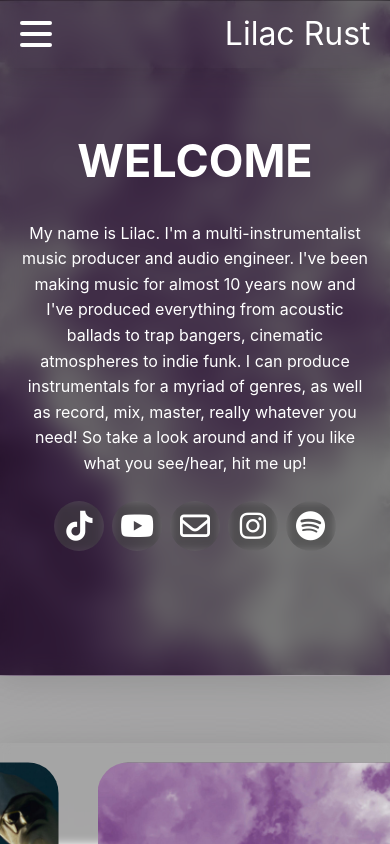
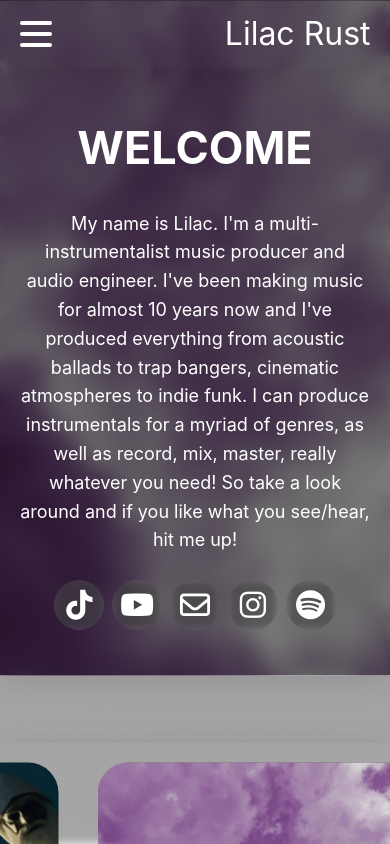
Before and after one commit to 18gdoyle/lilac-rust-recordings, a Vue app: page / in a window 390 px wide. Shown: the top 844 px of the page. Built offline with nearby package versions, Linux system fonts and the light colour scheme.

Commit message:
the styling loop begins

```diff
--- a/src/views/AboutView.vue
+++ b/src/views/AboutView.vue
@@ -107,9 +107,32 @@
   flex-direction: column;
 }
 
-@media (max-width: 825px) {
+@media only screen and (max-width: 768px) {
   .glassDiv h1 {
     font-size: large;
   }
+
+  .glassDiv {
+    background: rgba(0, 0, 0, 0);
+    box-shadow: 0 0px 0px rgba(0, 0, 0, 0);
+  }
+
+  .contactCard-img {
+    width: 80%;
+  }
+
+  .aboutDescription {
+    margin-top: 5%;
+    display: flex;
+    align-items: center;
+    justify-content: center;
+    text-align: center;
+  }
+
+  .imgAndText {
+    flex-direction: column;
+    justify-content: center;
+    align-items: center;
+  }
 }
 </style>
--- a/src/views/HomeView.vue
+++ b/src/views/HomeView.vue
@@ -4,16 +4,13 @@
       <img class="backgroundImage" src="/lilacProfile.jpg" />
       <div class="overImage">
         <div class="glassDiv bigWelcomeGlass">
-          <div style="margin-top: -8vh;">
           <h1 class="hugeWelcome">WELCOME</h1>
-            <br />
           <p class="welcomeDescription">My name is Lilac. I'm a multi-instrumentalist music producer and audio
             engineer. I've been making music for almost 10 years now and I've
             produced everything from acoustic ballads to trap bangers, cinematic atmospheres to indie funk.
             I can produce instrumentals for a myriad of genres, as well as record, mix, master, really whatever
             you need! So take a look around and if you like what you see/hear, hit me up!
           </p>
-            <br />
           <div class="iconsRow" style="display: flex;">
             <a class="socialMediaButton" href="https://www.tiktok.com/@lilac_rust" target="_blank"><i
                 class="fa-brands fa-tiktok socialMediaIcon"></i></a>
@@ -24,9 +21,8 @@
             <a class="socialMediaButton" href="https://www.instagram.com/lilac_rust_music/" target="_blank"><i
                 class="fa-brands fa-instagram socialMediaIcon"></i></a>
             <a class="socialMediaButton"
-                href="https://open.spotify.com/artist/1YT4RD3frRo0r9jVY9mBB5?si=jTH5pF9NRJKeDGDx5sNNuw"
-                target="_blank"><i class="fa-brands fa-spotify socialMediaIcon"></i></a>
-            </div>
+              href="https://open.spotify.com/artist/1YT4RD3frRo0r9jVY9mBB5?si=jTH5pF9NRJKeDGDx5sNNuw" target="_blank"><i
+                class="fa-brands fa-spotify socialMediaIcon"></i></a>
           </div>
         </div>
       </div>
@@ -106,8 +102,7 @@
         <hr />
         <br />
         <div class="linkContainer">
-          <a href="/studioservices" class="mobileButtonLink"
-            style="font-size: large; width: fit-content;">
+          <a href="/studioservices" class="mobileButtonLink" style="font-size: large; width: fit-content;">
             Studio Services Info Page
             <i class="fa-solid fa-caret-right"></i>
           </a>
@@ -132,8 +127,7 @@
         <hr />
         <br />
         <div class="linkContainer">
-          <a href="/pastprojects" class="mobileButtonLink"
-            style="font-size: large; width: fit-content;">
+          <a href="/pastprojects" class="mobileButtonLink" style="font-size: large; width: fit-content;">
             Past Projects
             <i class="fa-solid fa-caret-right"></i>
           </a>
@@ -193,6 +187,7 @@ export default {
   border-radius: 0;
   backdrop-filter: blur(10px) !important;
   flex-direction: column;
+  justify-content: space-evenly;
 }
 
 .bigWelcomeContainer {
@@ -314,20 +309,26 @@ export default {
     font-size: 200%;
     margin: auto;
   }
+
   .socialMediaButton {
     max-height: 50px;
     max-width: 50px;
   }
+
   .welcomeDescription {
-    font-size: medium;
+    font-size: large;
   }
+
   .bigWelcomeGlass {
     padding: 5% !important;
     background: rgba(0, 0, 0, 0.5) !important;
+    justify-content: space-evenly;
   }
+
   .hugeWelcome {
     font-size: 300%;
   }
+
   .mobileButtonLink {
     padding: 5%;
     gap: 2vw;
--- a/src/views/PastProjectsView.vue
+++ b/src/views/PastProjectsView.vue
@@ -159,11 +159,17 @@ import PastProject from '@/components/PastProject.vue';
 
     .pageDescription {
         font-size: medium;
-        margin-bottom: 5%;
+        margin-bottom: 10%;
     }
 
     .pageTitle {
         padding: 5%;
+        font-size: 10vw;
+    }
+
+    .pageSubtitle {
+        padding-top: 5%;
+        font-size: 6vw;
     }
 
     .spotifyIframe {
--- a/src/views/StudioServicesView.vue
+++ b/src/views/StudioServicesView.vue
@@ -93,6 +93,7 @@
                 <img src="/mixingBoard.jpg" width="100%" style="border-radius: 15px; margin: 2%;">
             </div>
         </div>
+        <br />
     </div>
 </template>
 
@@ -176,5 +177,9 @@
         flex-direction: column;
         gap: 2vh;
     }
+
+    .pageTitle {
+        font-size: 10vw;
+    }
 }
 </style>
--- a/src/views/WebDesignView.vue
+++ b/src/views/WebDesignView.vue
@@ -7,18 +7,13 @@
                 If you've been making and releasing music for as long as I have, then you understand the importance of
                 having your own website. A centralized location where listeners can find new music, learn about
                 upcoming gigs, and buy merch. If you're ready to take the next step with your music career, creating a
-                professional website is a great place to start. If this sounds like something you're ready to do, hit me up.
+                professional website is a great place to start. If this sounds like something you're ready to do, hit me
+                up.
             </p>
             <br />
             <a href="/about" class="mobileButtonLink">
                 <strong>CONTACT INFO</strong>
             </a>
-            <br />
-            <br />
-            <br />
-            <br />
-            <br />
-            <br />
             <h1 class="pageSubtitle">PAST WORK</h1>
             <div class="websiteContainer">
                 <div class="imgContainer">
@@ -158,4 +153,23 @@ export default {
     width: 100%;
     cursor: pointer;
 }
+
+@media only screen and (max-width: 768px) {
+    .pageTitle {
+        font-size: 10vw;
+    }
+
+    .pageDescription {
+        font-size: medium;
+    }
+
+    .mobileButtonLink {
+        padding: 5%;
+    }
+
+    .pageSubtitle {
+        font-size: 6vw;
+        margin-top: 15%;
+    }
+}
 </style>
```
Lines whose indentation alone changed are shown as unchanged.
